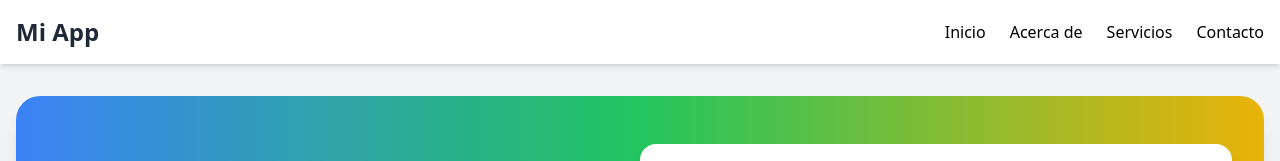
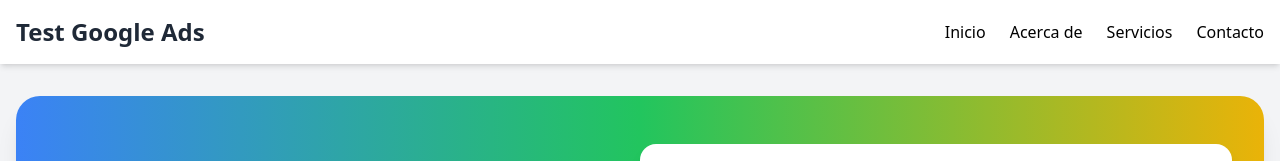
Before and after one commit to arnoldcamposcn/gitflow, a plain HTML site: page index.html in a window 1280 px wide. Shown: the top 161 px of the page. Drawn offline with nearby package versions, Linux system fonts and the light colour scheme.

```diff
--- a/index.html
+++ b/index.html
@@ -13,7 +13,7 @@
 
     <header class="bg-white shadow-md py-4">
         <div class="container mx-auto px-4 flex items-center justify-between">
-            <a href="#" class="text-2xl font-bold text-gray-800">Mi App</a>
+            <a href="#" class="text-2xl font-bold text-gray-800">Test Google Ads</a>
             <nav>
                 <ul class="flex space-x-6">
                     <li><a href="#" class="hover:text-blue-500">Inicio</a></li>
```
